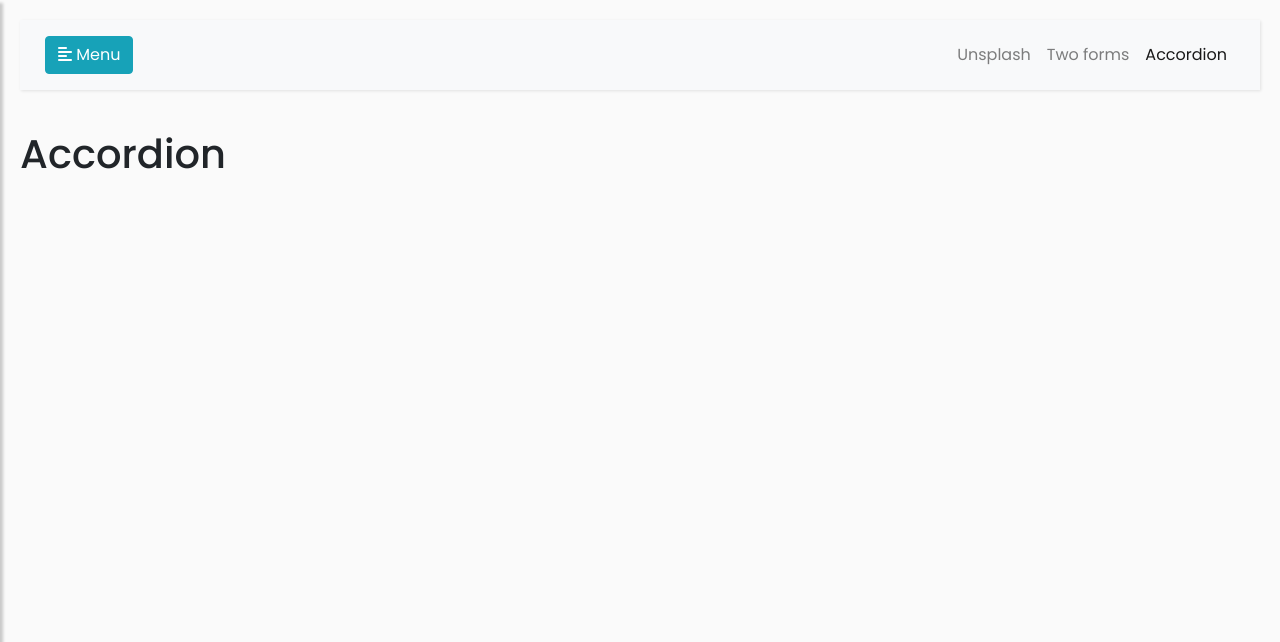
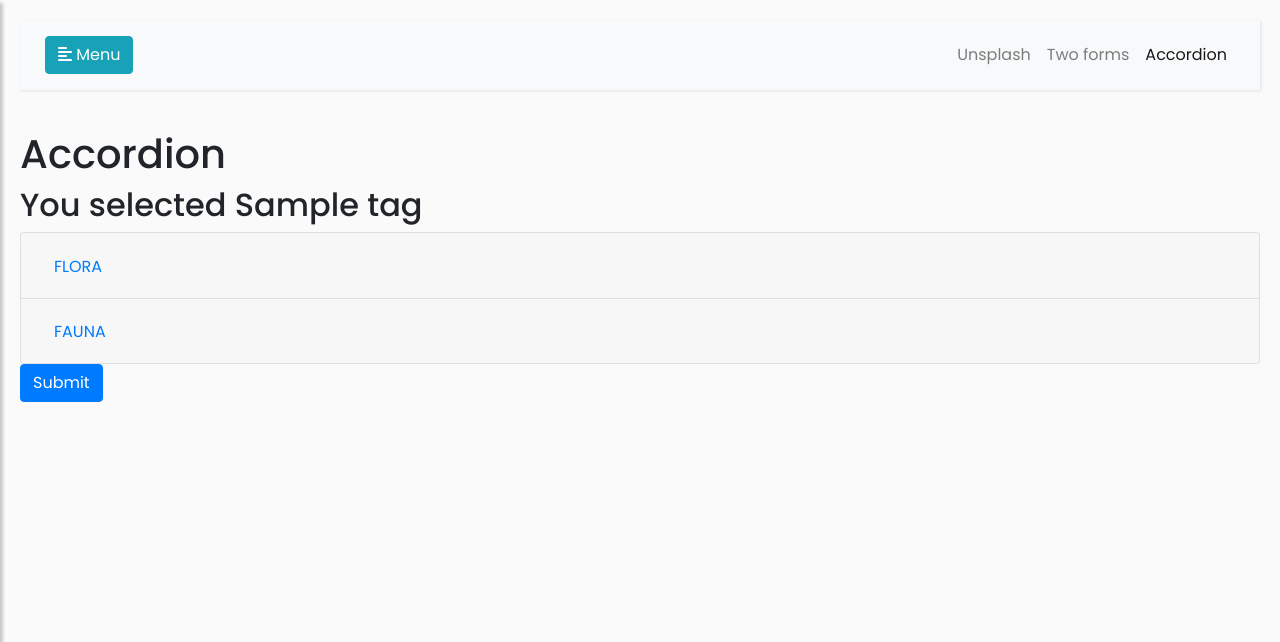
Before and after one commit to m4tice/lab-booking, a FastAPI app: template templates/accordion.html in a window 1280 px wide. Shown: the top 642 px of the page. Run offline with FastAPI, Linux system fonts and the light colour scheme; the template is opened without the code that fills it: most values are stand-ins (such as "Sample title", 1, 10 or a date in 2020); some libraries are stand-ins or nearby versions.

Commit message:
random commit

```diff
--- a/main_notes.txt
+++ b/main_notes.txt
@@ -23,3 +23,8 @@ Bootstrap
 
     https://bootstrapious.com/
     https://bootstrapious.com/tutorial/sidebar/index3.html#
+
+
+References:
+
+    https://levelup.gitconnected.com/building-a-website-starter-with-fastapi-92d077092864#6052
--- a/templates/accordion.html
+++ b/templates/accordion.html
@@ -12,6 +12,85 @@
 {% block page_content %}
 <h1 class="cap">Accordion</h1>
 
+{% if tag %}
+<h2>You selected {{tag}}</h2>
+{% endif %}
+
+{% set flora = ['flower','tree','fruit','garden'] %}
+{% set fauna = [ 'cat', 'dog', 'bird', 'fish'] %}
+
+<form method="post" id="category">
+    <div class="accordion" id="accordionExample">
+        <div class="card">
+            <div class="card-header" id="headingOne">
+                <h2 class="mb-0">
+                    <button class="btn btn-link" type="button" data-toggle="collapse" data-target="#collapseOne"
+                        aria-controls="collapseOne">
+                        FLORA
+                    </button>
+
+                </h2>
+            </div>
+
+            <div id="collapseOne" class="collapse
+            {% for  name in flora %}
+            {% if name==tag %}
+            show
+            {% endif %}
+            {% endfor %}
+            " aria-labelledby="headingOne" data-parent="#accordionExample">
+                <div class="card-body">
+                    {% for name in flora %}
+                    {% if tag == name %}
+                    {% set checked="checked" %}
+                    {% endif %}
+                    <div class="form-check form-check-inline">
+                        <input class="form-check-input" type="radio" name="tag" id="radio-{{name}}" value="{{name}}"
+                            {{ checked }}>
+                        <label class="form-check-label" for="radio-{{name}}">
+                            {{ name | capitalize}}
+                        </label>
+                    </div>
+                    {% endfor %}
+                </div>
+            </div>
+        </div>
+
+        <div class="card">
+            <div class="card-header" id="headingTwo">
+                <h2 class="mb-0">
+                    <button class="btn btn-link collapsed" type="button" data-toggle="collapse"
+                        data-target="#collapseTwo" aria-controls="collapseTwo">
+                        FAUNA
+                    </button>
+                </h2>
+            </div>
+            <div id="collapseTwo" class="collapse
+            {% for  name in fauna %}
+            {% if name==tag %}
+            show
+            {% endif %}
+            {% endfor %}
+            " aria-labelledby="headingTwo" data-parent="#accordionExample">
+                <div class="card-body">
+                    {% for name in fauna %}
+                    {% if tag == name %}
+                    {% set checked="checked" %}
+                    {% endif %}
+                    <div class="form-check form-check-inline">
+                        <input class="form-check-input" type="radio" name="tag" id="radio-{{name}}" value="{{name}}"
+                            {{ checked }}>
+                        <label class="form-check-label" for="radio-{{name}}">
+                            {{ name | capitalize}}
+                        </label>
+                    </div>
+                    {% endfor %}
+                </div>
+            </div>
+        </div>
+    </div>
+    <button type="submit" class="submit btn btn-primary btn-xl">Submit</button>
+</form>
 
 {% endblock %}
 
```
Also changed, not shown: app/resource.py (added, +30 -0 lines), app/table.py (added, +45 -0 lines).
